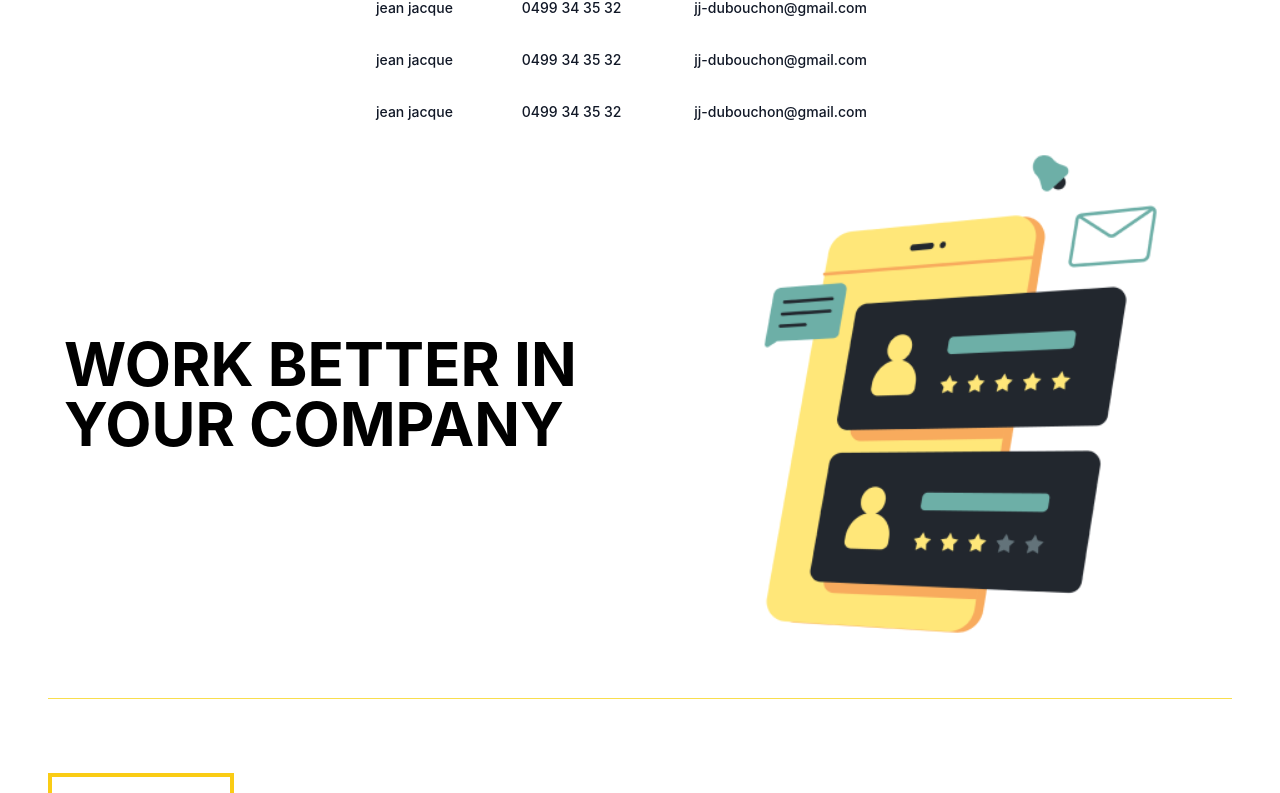
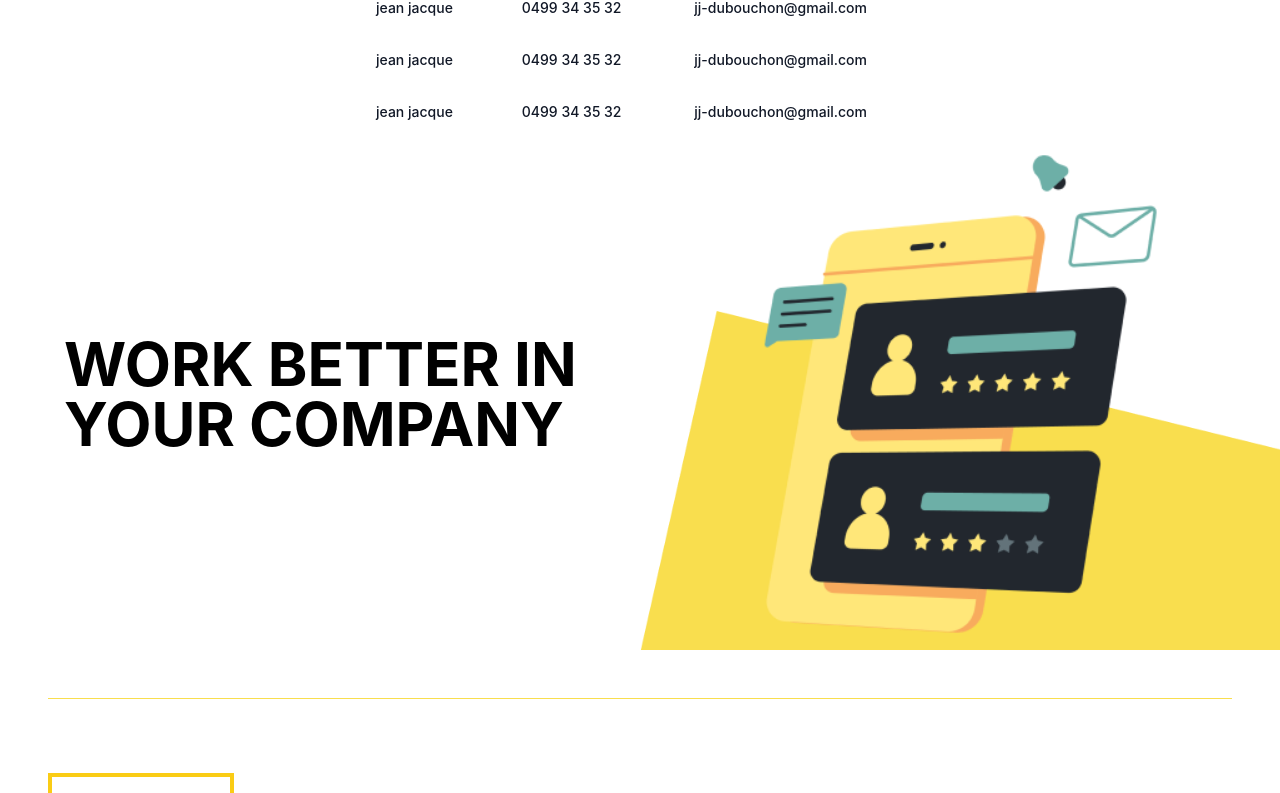
Before and after one commit to antoinel74/COGIP, a React (Vite) app: page / in a window 1280 px wide. Shown: the part 1179-1972 px from the top of the page. Built offline with nearby package versions, Linux system fonts and the light colour scheme.

Commit message:
hero done 🔆

```diff
--- a/src/components/Hero.jsx
+++ b/src/components/Hero.jsx
@@ -12,7 +12,7 @@ const Hero = ({ text, img, yellowBg }) => {
           {text}
         </h2>
       </div>
-      <div className="w-1/2 p-4">
+      <div className="w-1/2 p-4 bg-[url('/rectangle.png')] bg-contain bg-bottom bg-no-repeat">
         <img src={img} alt="vector-img" className="w-full h-auto" />
       </div>
     </div>
```
Also changed, not shown: public/rectangle.png (renamed from public/Rectangle 17.png).
